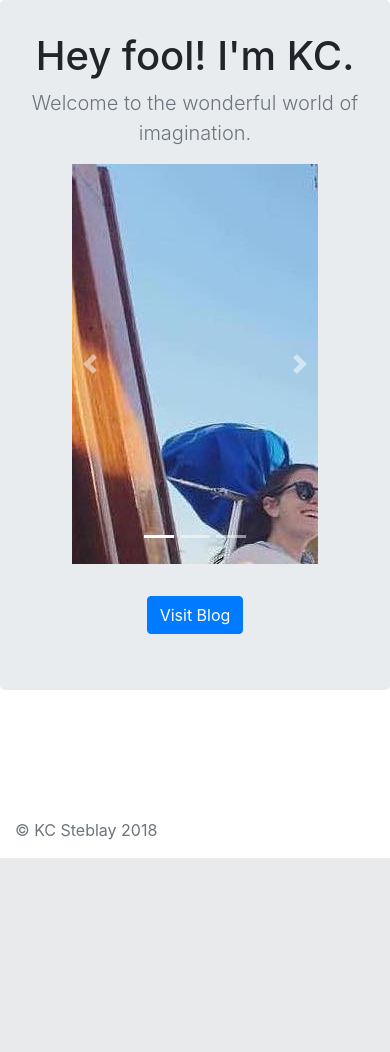
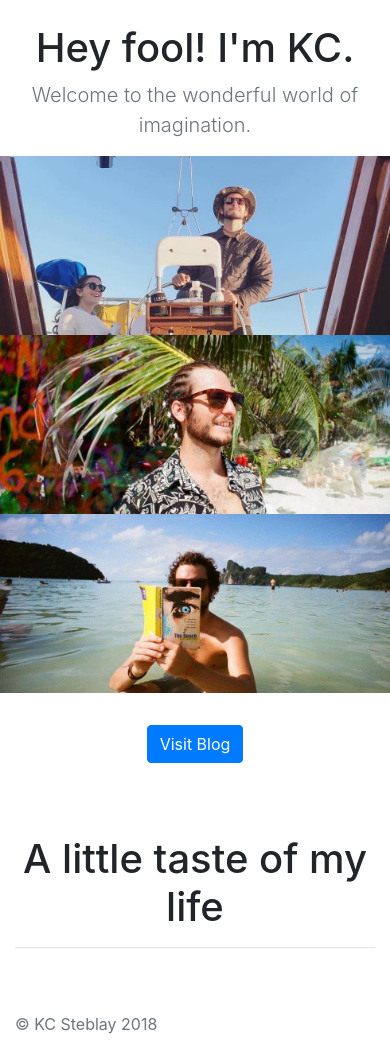
Before and after one commit to kcsteblay/portfolio-project, a Django app: page / in a window 390 px wide. Shown: the part 56-1108 px from the top of the page. Before the commit the page ends 914 px from the top, so only its background shows below. Run offline with Django 3.2, Linux system fonts and the light colour scheme; data that the repository does not hold is empty; some libraries are stand-ins or nearby versions.

Commit message:
Re-done home page to drop unresponsive carosel.

```diff
--- a/jobs/templates/jobs/home.html
+++ b/jobs/templates/jobs/home.html
@@ -38,60 +38,39 @@
 
 
 
-      <section class="jumbotron text-center">
-        <div class="container">
+          <div class="container text-center">
+          <br />
           <h1 class="jumbotron-heading">Hey fool! I'm KC.</h1>
           <p class="lead text-muted">Welcome to the wonderful world of imagination.</p>
+          </div>
+
+            <div class="row no-gutters">
+              <div class="col-md-4">
+                <img class="img-fluid" src="{% static 'kc1.jpg' %}">
+              </div>
+              <div class="col-md-4">
+                <img class="img-fluid" src="{% static 'kc2.jpg' %}">
+              </div>
+              <div class="col-md-4">
+                <img class="img-fluid" src="{% static 'kc3.jpg' %}">
+              </div>
+            </div>
+          <br/>
+          <p class="text-center">
+             <a href="{% url 'allblogs' %}" class="btn btn-primary my-2">Visit Blog</a>
+          </p>
 
 
 
-
-
-
-
-          <div id="carouselExampleIndicators" class="carousel slide w-75 mx-auto" data-ride="carousel">
-            <ol class="carousel-indicators">
-              <li data-target="#carouselExampleIndicators" data-slide-to="0" class="active"></li>
-              <li data-target="#carouselExampleIndicators" data-slide-to="1"></li>
-              <li data-target="#carouselExampleIndicators" data-slide-to="2"></li>
-
-            </ol>
-            <div class="carousel-inner" style="height: 400px;">
-              <div class="carousel-item active">
-                <img class="img-responsive" src="{% static 'kc1.jpg' %}" alt="First slide">
-              </div>
-              <div class="carousel-item">
-                <img class="img-responsive" src="{% static 'kc2.jpg' %}" alt="Second slide">
-              </div>
-              <div class="carousel-item">
-                <img class="img-responsive" src="{% static 'kc3.jpg' %}" alt="Third slide">
-              </div>
-            </div>
-            <a class="carousel-control-prev" href="#carouselExampleIndicators" role="button" data-slide="prev">
-              <span class="carousel-control-prev-icon" aria-hidden="true"></span>
-              <span class="sr-only">Previous</span>
-            </a>
-            <a class="carousel-control-next" href="#carouselExampleIndicators" role="button" data-slide="next">
-              <span class="carousel-control-next-icon" aria-hidden="true"></span>
-              <span class="sr-only">Next</span>
-            </a>
-          </div>
-          <br/>
-          <p>
-             <a href="{% url 'allblogs' %}" class="btn btn-primary my-2">Visit Blog</a>
-          </p>
-
-        </div>
-      </section>
-
       <div class="album py-5 bg-white">
         <div class="container">
-
-          <div class="row">
+          <h1 class="jumbotron-heading text-center">A little taste of my life</h1>
+          <hr />
+          <div class="row justify-content-center">
 
           	{% for job in jobs.all %}
 
-            <div class="col-md-4">
+            <div class="col-md-3 ">
               <div class="card mb-4 box-shadow shadow">
                 <img class="card-img-top" src="{{ job.image.url }}" />
                 <div class="card-body">
```
Also changed, not shown: 3 other files.
